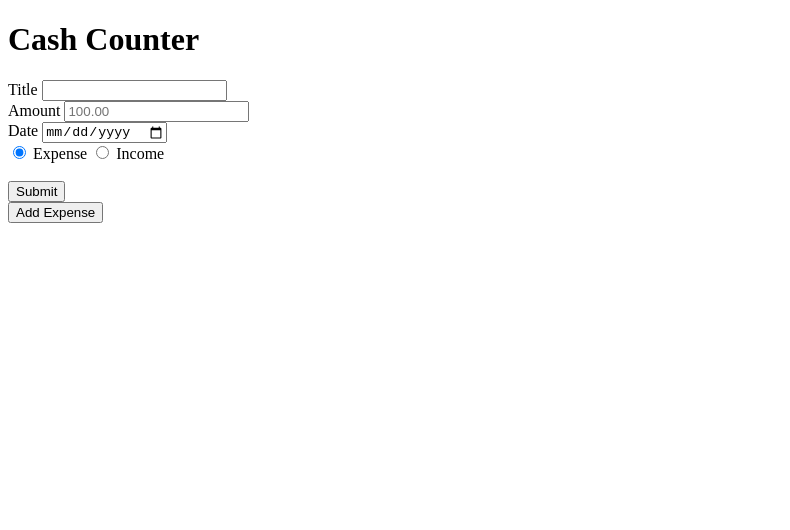
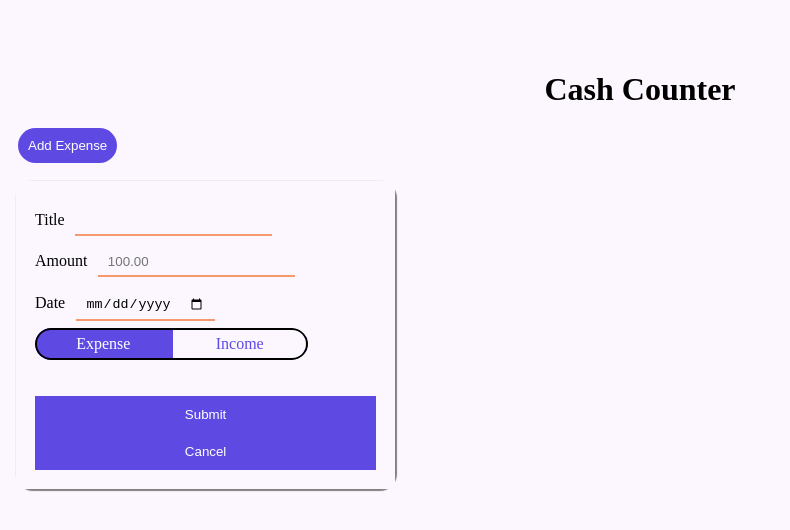
Before and after one commit to Shrcker/Cash-Counter, a plain HTML site: page index.html in a window 1280 px wide. Both pictures are taken after a click on the button "Add Expense". Shown: the whole page, without its empty margins (0-790 px from the left). Drawn offline with Linux system fonts and the light colour scheme.

Commit message:
Styling + Bugfixes

```diff
--- a/assets/styles/styles.css
+++ b/assets/styles/styles.css
@@ -1,13 +1,247 @@
+:root {
+  --main-btn-color: #5E4AE3;
+  /* --accent-color for code imported at line 171 */
+  --accent-color: #5E4AE3;
+  --accent-color2: #8578d6;
+  --inc-btn-color: #307351;
+  --delete-btn-color: #F7996E;
+  --background-color: #FCF7FF;
+  --border-width: 0.125em;
+}
+
+* {
+  background-color: var(--background-color);
+  box-sizing: border-box;
+}
+
+body {
+  font-weight: 500;
+}
+
+header {
+  display: flex;
+  align-items: center;
+  padding: 5% 0 10px 0;
+}
+
+h1 {
+  align-items: center;
+  margin: auto;
+  text-align: center;
+}
+
 .hidden {
   display: none;
 }
 
 .inc-rec {
-  color: seagreen;
+  color: var(--inc-btn-color);
   display: inline;
 }
 
 .exp-rec {
-  color: tomato;
+  color: var(--delete-btn-color);
   display: inline;
 }
+
+.button {
+  transition: all 0.2s;
+  justify-content: center;
+  align-items: center;
+  border: 0;
+  outline: 0;
+  color: white;
+  background-color: var(--main-btn-color);
+  cursor: pointer;
+  font-family: sans-serif;
+}
+
+.button:hover {
+  filter: brightness(95%);
+}
+
+.button:active {
+  filter: brightness(80%);
+}
+
+.button-wrapper {
+  display: flex;
+  width: 50%;
+
+}
+
+#form-wrapper {
+  /* display: block; */
+  padding: 0px;
+  width: 30%;
+  margin: 8px 8px;
+  border: none;
+  box-shadow: 1px 1px 1px 1px gray;
+  border-radius: 16px;
+}
+
+#form-body {
+  border: solid var(--background-color);
+  display: flex;
+}
+
+#add-entry {
+  /* display: inline-block; */
+  margin: 10px;
+  padding: 10px;
+  color: white;
+  border: 0;
+  border-radius: 4rem;
+}
+
+#add-entry:active {
+  translate: 1px 2px;
+}
+
+.entry-wrapper {
+  display: inline-block;
+  padding: 0px;
+  width: 20%;
+  margin: 8px 8px;
+  border-radius: 8px;
+  box-shadow: 1px 1px 1px 1px gray;
+  border: none;
+  overflow: hidden;
+
+}
+
+.p-wrapper {
+  padding: 4px;
+}
+
+#tracker-wrapper {
+  display: flex;
+  flex-direction: column;
+  justify-content: center;
+  align-items: center;
+}
+
+.card-button {
+  display: inline-flex;
+  flex-wrap: nowrap;
+  flex-shrink: 0;
+  box-sizing: border-box;
+  border: 1px solid transparent;
+  align-items: center;
+  align-self: stretch;
+  padding: 10px;
+  width: 100%;
+}
+
+input {
+  padding: 6px 10px;
+  margin: 8px 0;
+  box-sizing: border-box;
+  border: none;
+  border-bottom: 2px solid var(--delete-btn-color);
+}
+
+.card-button:active {
+  translate: 0 2px;
+}
+
+.edit {
+  background-color: var(--inc-btn-color);
+}
+
+.delete {
+  background-color: rgb(221, 85, 61);
+}
+
+#entry-form {
+  display: block;
+  border: 1px solid transparent;
+  padding: 10px;
+  margin: 5px;
+  width: 100%;
+}
+
+#entry-submit {
+  width: 100%;
+  background-color: rgb(94, 74, 227);
+}
+
+#entry-submit:active {
+  background-color: rgb(56, 29, 42);
+}
+
+.form-input {
+  margin: 0.40rem;
+}
+
+/* original version of code from https://codepen.io/razwan/pen/RwQdMwM */
+
+.toggles-wrapper {
+  position: relative;
+  border-radius: 999em;
+  overflow: hidden;
+
+  height: 2rem;
+  width: 80%;
+
+  display: flex;
+  flex-direction: row-reverse;
+
+  > * {
+    flex: 33.33%;
+  }
+
+  &:after {
+    content: "";
+
+    position: absolute;
+    top: 0;
+    right: 0;
+    bottom: 0;
+    left: 0;
+
+    border: var(--border-width) solid;
+    border-radius: 999em;
+    pointer-events: none;
+  }
+}
+
+.toggle-input {
+	display: none;
+
+	&:checked + .toggle-label {
+		background-color: var(--accent-color);
+		color: white;
+
+		&:before {
+			opacity: 1;
+		}
+	}
+
+	&:nth-of-type(1) + label { order: 2 }
+	&:nth-of-type(2) + label { order: 1 }
+}
+
+.toggle-label {
+  display: flex;
+  align-items: center;
+  justify-content: space-around;
+
+  cursor: pointer;
+  transition: all 0.2s ease-out;
+  color: var(--main-btn-color);
+
+  &:hover {
+    color: var(--accent-color2);
+  }
+
+  &:nth-of-type(2) {
+    border-left: var(--border-width) solid var(--accent-color);
+    border-right: var(--border-width) solid var(--accent-color);
+  }
+  &:last-of-type {
+    border-left: var(--border-width) solid var(--accent-color);
+  }
+}
+
+/* end of imported code */
--- a/index.html
+++ b/index.html
@@ -13,33 +13,38 @@
     </header>
     <main>
       <div id="tracker-wrapper"></div>
-      <div id="entry-modal" class="hidden">
+        <div id="add-wrapper">
+          <button id="add-entry" class="button">Add Expense</button>
+        </div>
+      <div id="form-wrapper" class="hidden">
         <div id="cash-header">
         </div>
-        <div id="entry-body">
+        <div id="form-body">
           <form id="entry-form" autocomplete="off">
             <label for="title-input">Title</label>
-            <input required type="text" id="title-input" class="modal-input" />
+            <input required type="text" id="title-input" class="form-input" />
             <br>
             <label for="amount-input">Amount</label>
-            <input required type="number" id="amount-input" class="modal-input"  step="0.01" placeholder="100.00" />
+            <input required type="number" id="amount-input" class="form-input"  step="0.01" placeholder="100.00" />
             <br>
             <label for="date-input">Date</label>
-            <input required type="date" id="date-input" class="modal-input" />
+            <input required type="date" id="date-input" class="form-input" />
             <br>
-            <input type="radio" class="toggle" name="toggle" id="expense-toggle" checked />
-            <label for="expense-toggle">Expense</label>
-            <input type="radio" class="toggle" name="toggle" id="income-toggle" />
-            <label for="income-toggle">Income</label>
+            <div class="toggles-wrapper">
+              <input type="radio" class="toggle-input" name="toggle" id="exp-toggle" checked />
+              <label for="exp-toggle" class="toggle-label">Expense</label>
+              <input type="radio" class="toggle-input" name="toggle" id="inc-toggle" />
+              <label for="inc-toggle" class="toggle-label">Income</label>
+            </div>
             <br><br>
-            <button type="submit" id="entry-submit">Submit</button>
+            <button type="submit" id="entry-submit" class="button card-button">Submit</button>
+            <button type="button" id="cancel-button" class="button card-button">Cancel</button>
           </form>
         </div>
       </div>
       <div id="entry-list">
 
       </div>
-      <button id="add-entry" class="button">Add Expense</button>
     </main>
     <script src="./script.js"></script>
   </body>
--- a/script.js
+++ b/script.js
@@ -1,12 +1,15 @@
-const addEntry = document.getElementById("add-entry");
-const entryModal = document.getElementById("entry-modal");
+const addBtn = document.getElementById("add-entry");
+const cancelBtn = document.getElementById("cancel-button");
+const entryForm = document.getElementById("form-wrapper");
 const titleInput = document.getElementById("title-input");
 const amountInput = document.getElementById("amount-input");
 const dateInput = document.getElementById("date-input");
 const entryList = document.getElementById("entry-list");
 const totalTracker = document.getElementById("tracker-wrapper");
-const submitButton = document.getElementById("entry-submit");
-const toggleButtons = document.getElementsByClassName("toggle");
+const submitBtn = document.getElementById("entry-submit");
+const toggleBtns = document.getElementsByClassName("toggle-input");
+const editBtns = document.getElementsByClassName("edit");
+const deleteBtns = document.getElementsByClassName("delete");
 
 const cashData = JSON.parse(localStorage.getItem("cashData")) || [];
 // Using Intl class to help format number amounts
@@ -17,13 +20,17 @@ const USDollar = new Intl.NumberFormat("en-US", {
 
 let currentEntry = {};
 
-const showModal = () => {
-  entryModal.classList.toggle("hidden");
+const showForm = () => {
+  entryForm.classList.remove("hidden");
   // clear inputs whenever the modal is opened
   titleInput.value = "";
   amountInput.value = "";
   dateInput.value = "";
 };
+
+const hideForm = () => {
+  entryForm.classList.add("hidden");
+}
 
 const submitExpense = (event) => {
   event.preventDefault();
@@ -32,7 +39,7 @@ const submitExpense = (event) => {
   const cashObject = {
     title: titleInput.value.trim(),
     amount: amountInput.value,
-    type: toggleButtons[0].checked ? "Expense" : "Income",
+    type: toggleBtns[0].checked ? "Expense" : "Income",
     date: dateInput.value,
     id: `${titleInput.value.toLowerCase().replace(/\s+/g, "_")}:${dateInput.value}`,
   };
@@ -81,21 +88,24 @@ const updateList = () => {
   cashData.forEach(({ title, amount, type, date, id }) => {
     entryList.innerHTML += `
       <div class="entry-wrapper" id="${id}">
-        <p><strong>Title:</strong> ${title}</p>
-        <p><strong>Amount:</strong><span class=${type === "Expense" ? "exp-rec" : "inc-rec"}>
-          ${USDollar.format(amount)}</span></p>
-        <p><strong>Type:</strong> ${type}</p>
-        <p><strong>Date:</strong> ${date}</p>
-        <button type="button" id="edit-btn" onClick="editEntry(this)">Edit</button>
-        <button type="button" id="delete-btn" onClick="deleteEntry(this)">Delete</button>
-        <br><br>
+        <div class="p-wrapper">
+          <p><strong>Title:</strong> ${title}</p>
+          <p><strong>Amount:</strong><span class=${type === "Expense" ? "exp-rec" : "inc-rec"}>
+            ${USDollar.format(amount)}</span></p>
+          <p><strong>Type:</strong> ${type}</p>
+          <p><strong>Date:</strong> ${date}</p>
+        </div>
+        <div class="button-wrapper">
+          <button type="button" class="button card-button edit" onClick="editEntry(this, '${id}')">Edit</button>
+          <button type="button" class="button card-button delete" onClick="deleteEntry(this, '${id}')">Delete</button>
+        </div>
       </div>
     `;
   });
 
   // toggle modal "hidden" state only when it's not hidden
-  if (!entryModal.classList.contains("hidden")) {
-    entryModal.classList.toggle("hidden");
+  if (!entryForm.classList.contains("hidden")) {
+    entryForm.classList.toggle("hidden");
   }
   updateTotal();
 };
@@ -106,20 +116,21 @@ const updateTotal = () => {
 
   cashData.forEach(({ amount, type }) => {
     if (type === "Expense") {
-      total -= amount;
+      total -= Number(amount);
     } else {
-      total += amount;
+      total += Number(amount);
     }
   });
 
   totalTracker.innerHTML = `
-    <p><strong>Total Change:</strong> ${USDollar.format(total)}</p>
-    <hr>
+    <p><strong>Total Change:</strong></p>
+    <p><span class=${total >= 0 ? "inc-rec" : "exp-rec"}>
+      ${USDollar.format(total)}</span></p>
   `;
 };
 
-const deleteEntry = (button) => {
-  const dataIndex = cashData.findIndex((item) => item.id === button.parentElement.id);
+const deleteEntry = (button, id) => {
+  const dataIndex = cashData.findIndex((item) => item.id === id);
   const verifyDelete = confirm(
     `Are you sure you wish to delete entry "${cashData[dataIndex].title}"?`
   );
@@ -135,18 +146,19 @@ const deleteEntry = (button) => {
   updateList();
 };
 
-const editEntry = (button) => {
-  const dataIndex = cashData.findIndex((item) => item.id === button.parentElement.id);
+const editEntry = (button, id) => {
+  const dataIndex = cashData.findIndex((item) => item.id === id);
   currentEntry = cashData[dataIndex];
   titleInput.value = currentEntry.title;
   amountInput.value = currentEntry.amount;
   dateInput.value = currentEntry.date;
-  entryModal.classList.toggle("hidden");
+  entryForm.classList.toggle("hidden");
 };
 
 if (cashData.length) {
   updateList();
 }
 
-addEntry.addEventListener("click", showModal);
-submitButton.addEventListener("click", submitExpense);
+addBtn.addEventListener("click", showForm);
+submitBtn.addEventListener("click", submitExpense);
+cancelBtn.addEventListener("click", hideForm);
```
